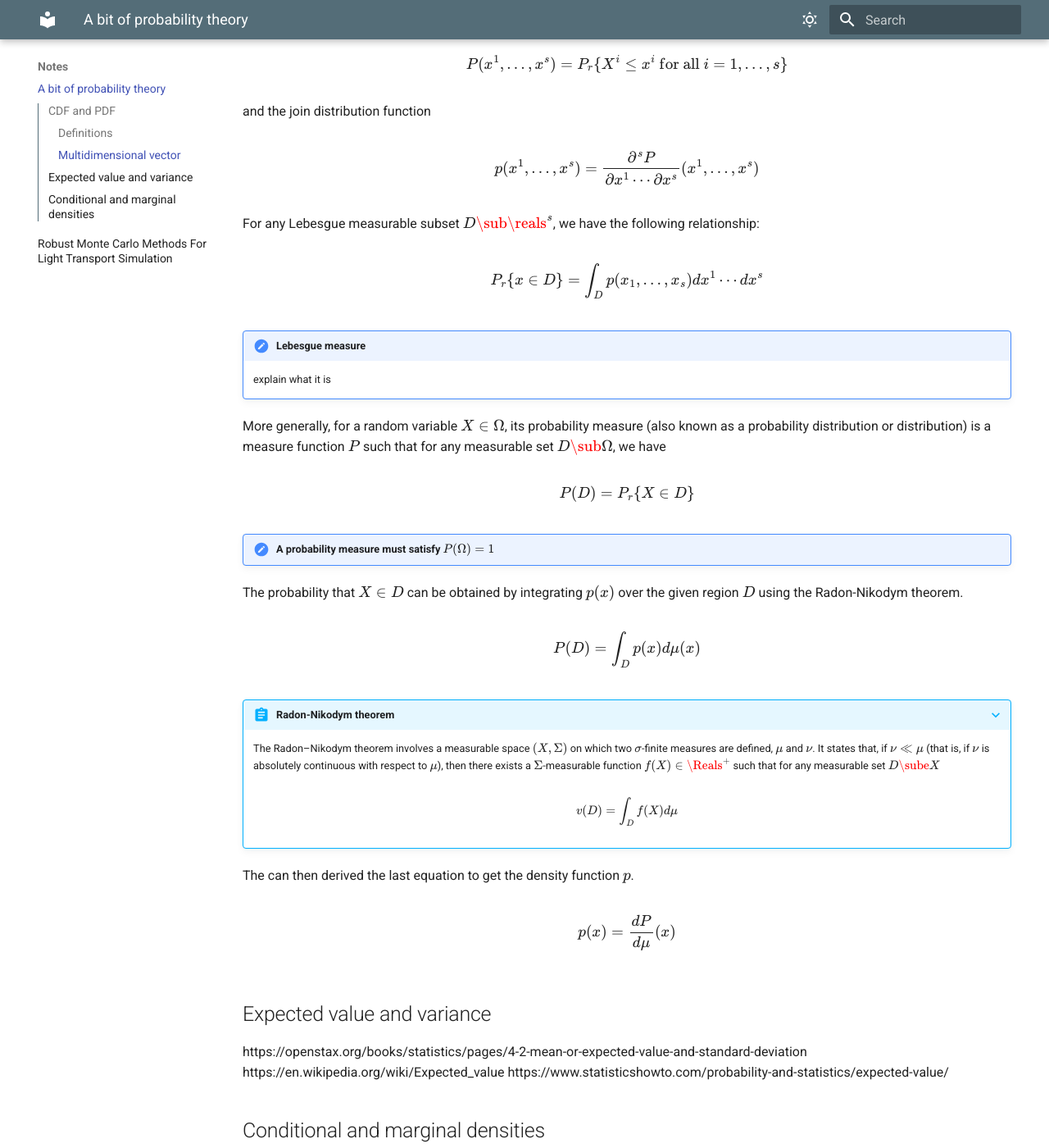
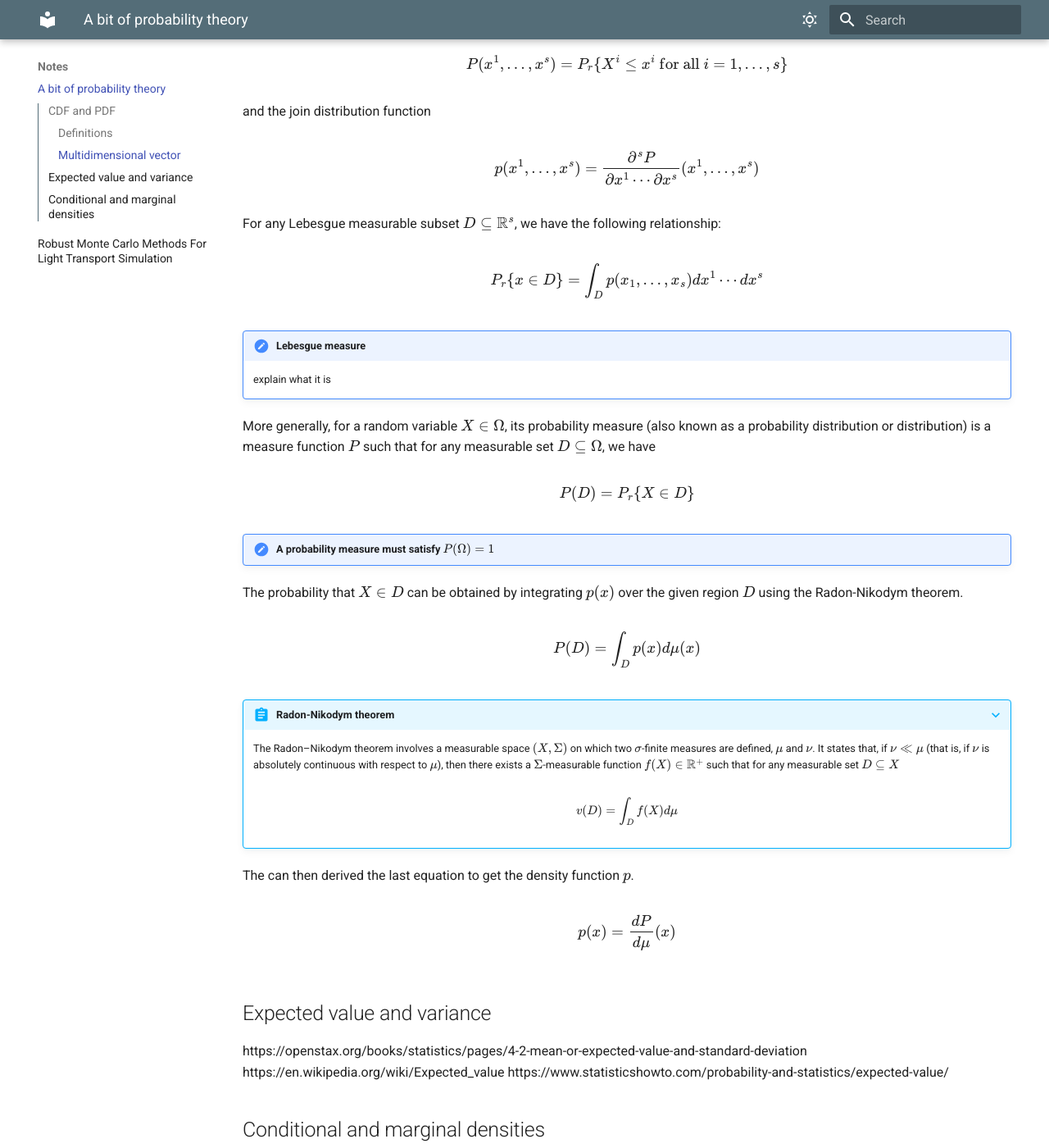
Before and after one commit to Uedaki/notes, an MkDocs documentation site: the page built from docs/notes/A bit of probability theory.md, in a window 1280 px wide and 1400 px high, scrolled down 1179 px. Shown: the whole window at 82% size. Built offline with MkDocs 1.6.1 and Material for MkDocs 9.7.7, drawn with Linux system fonts in a browser that asks for light colours; a script that is not in the unit is left out.

Commit message:
Update A bit of probability theory.md

```diff
--- a/docs/notes/A bit of probability theory.md
+++ b/docs/notes/A bit of probability theory.md
@@ -38,14 +38,14 @@ and the join distribution function
 
 $$p(x^1, \dotsc, x^s) = \frac{ \partial^s P }{\partial x^1 \dotsb \partial x^s}(x^1, \dotsc, x^s)$$
 
-For any Lebesgue measurable subset $D\sub\reals^s$, we have the following relationship:
+For any Lebesgue measurable subset $D\subseteq\mathbb{R}^s$, we have the following relationship:
 
 $$P_r \{ x \in D \} = \int_D p(x_1, \dotsc, x_s) dx^1 \dotsb dx^s$$
 
 !!! note "Lebesgue measure"
     explain what it is
 
-More generally, for a random variable $X \in \Omega$, its probability measure (also known as a probability distribution or distribution) is a measure function $P$ such that for any measurable set $D\sub\Omega$, we have
+More generally, for a random variable $X \in \Omega$, its probability measure (also known as a probability distribution or distribution) is a measure function $P$ such that for any measurable set $D\subseteq\Omega$, we have
 
 $$P(D) = P_r \{ X \in D \}$$
 
@@ -56,7 +56,7 @@ The probability that $X \in D$ can be obtained by integrating $p(x)$ over the gi
 $$P(D) = \int_D p(x) d\mu(x)$$
 
 ???+ abstract "Radon-Nikodym theorem"
-    The Radon–Nikodym theorem involves a measurable space $(X, \Sigma)$ on which two $\sigma$-finite measures are defined, $\mu$ and $\nu$. It states that, if $\nu \ll \mu$ (that is, if $\nu$ is absolutely continuous with respect to $\mu$), then there exists a $\Sigma$-measurable function $f(X) \in \Reals^+$ such that for any measurable set $D \sube X$
+    The Radon–Nikodym theorem involves a measurable space $(X, \Sigma)$ on which two $\sigma$-finite measures are defined, $\mu$ and $\nu$. It states that, if $\nu \ll \mu$ (that is, if $\nu$ is absolutely continuous with respect to $\mu$), then there exists a $\Sigma$-measurable function $f(X) \in \mathbb{R}^+$ such that for any measurable set $D \subseteq X$
 
     $$v(D) = \int_D f(X) d\mu$$
 
```
